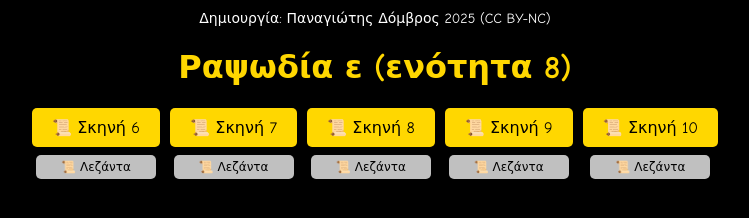
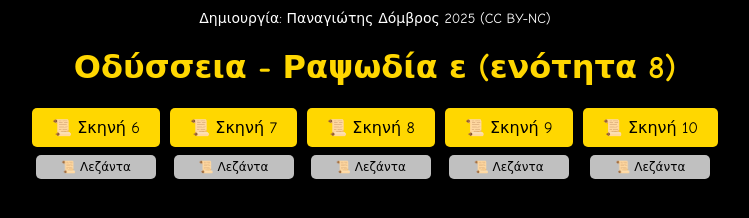
Before and after one commit to pdomvros/odyssey5b, a plain HTML site: page index.html in a window 1280 px wide. Shown: the whole page, without its empty margins (265-1014 px from the left). Drawn offline with Linux system fonts and the light colour scheme.

Commit message:
Update index.html

```diff
--- a/index.html
+++ b/index.html
@@ -3,7 +3,7 @@
 <head>
     <meta charset="UTF-8">
     <meta name="viewport" content="width=device-width, initial-scale=1.0">
-    <title>Ραψωδία ε (ενότητα 8)</title>
+    <title>Οδύσσεια - Ραψωδία ε (ενότητα 8)</title>
     <style>
         body {
             text-align: center;
@@ -89,7 +89,7 @@
 </head>
 <body>
     <div class="author">Δημιουργία: Παναγιώτης Δόμβρος 2025 (CC BY-NC)</div>
-    <h1>Ραψωδία ε (ενότητα 8)</h1>
+    <h1>Οδύσσεια - Ραψωδία ε (ενότητα 8)</h1>
 
     <div class="controls">
         <script>
```
